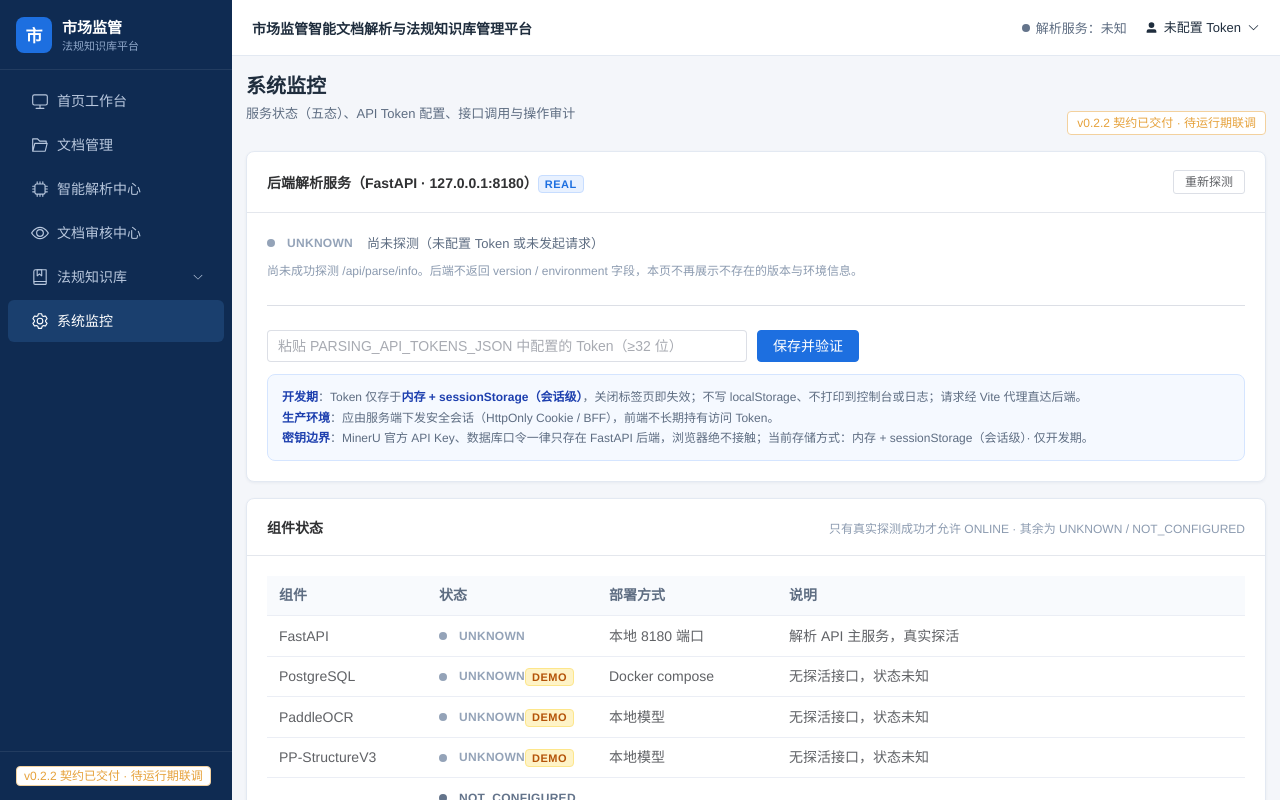
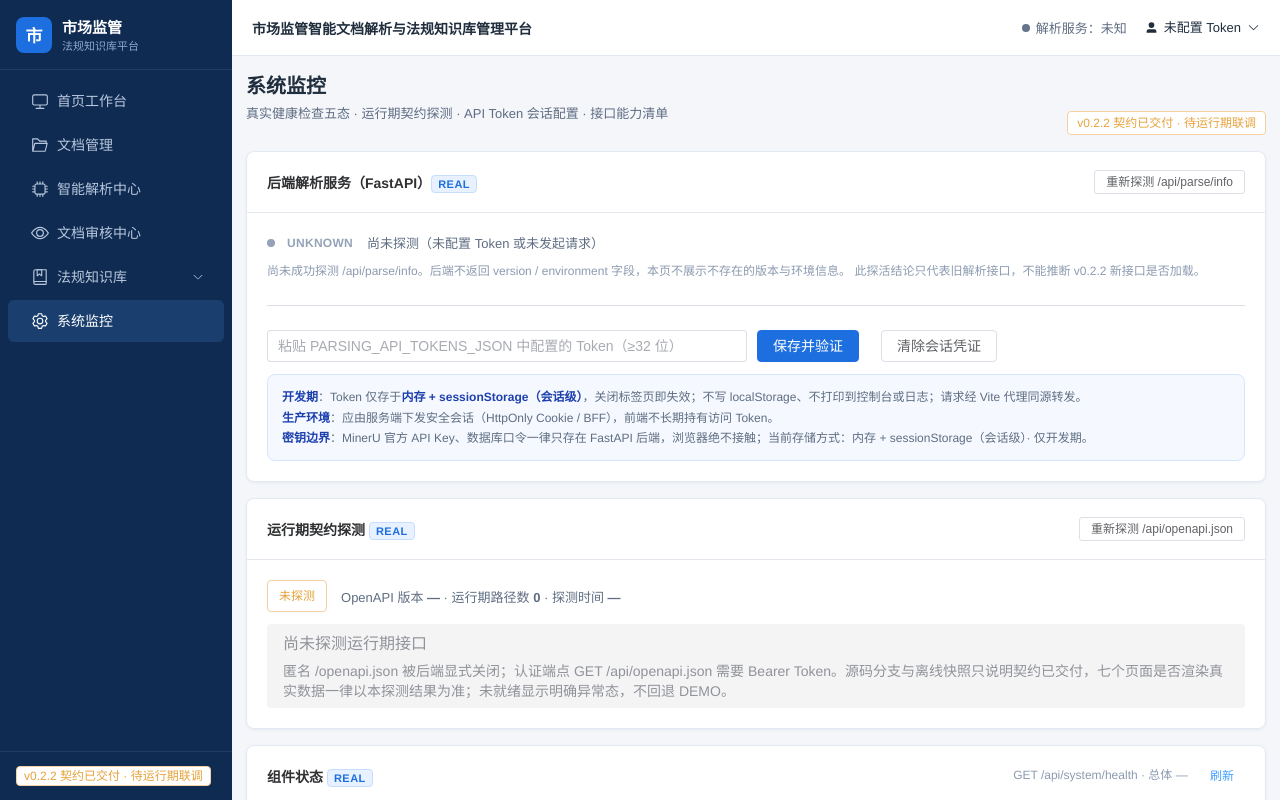
Before and after one commit to joker33338/market-regulation-platform, a Vue app in the folder frontend/: page /system in a window 1280 px wide. Built offline with nearby package versions, Linux system fonts and the light colour scheme.

Commit message:
feat(frontend): 完成系统监控真实五态与运行期契约总览

```diff
--- a/frontend/src/config/release.ts
+++ b/frontend/src/config/release.ts
@@ -27,9 +27,9 @@ export const releaseStatus = {
   /** 详细告警 */
   alertTitle: 'v0.2.2 只读接口契约已交付，活动服务尚未切换',
   alertDescription:
-    '后端已实现 22 条 HTTP 路径并通过 28 项定向测试，但 127.0.0.1:8180 当前仍运行 v0.2.1 旧镜像，新接口实测 404。前端以运行期 /api/openapi.json 探测为准，未就绪时显示明确异常态，不回退 DEMO、不伪造业务结果。正式审核写入、入库发布/回滚仍无接口，按钮保持禁用。',
+    '后端已在离线契约导出 22 个 OpenAPI 路径（另有 1 个不进入公开 schema 的认证探测端点）并通过 28 项定向测试，但 127.0.0.1:8180 当前仍运行 v0.2.1 旧镜像，新接口实测 404。前端以运行期 /api/openapi.json 探测为准，未就绪时显示明确异常态，不回退 DEMO、不伪造业务结果。正式审核写入、入库发布/回滚仍无接口，按钮保持禁用。',
   /** 独立前端全联调是否完成：需服务切换 + Token + 浏览器验证 */
   frontendIntegrated: false,
   /** 接口契约复核结论 */
-  apiContractReview: '22 条真实路径（复用 9 + 新增 15）· 8 组能力明确不支持'
+  apiContractReview: '22 个 OpenAPI 路径（复用 8 + 新增 14）＋ 1 个认证探测端点 · 按方法列举 24 行 · 8 组能力明确不支持'
 } as const
--- a/frontend/src/views/SystemView.vue
+++ b/frontend/src/views/SystemView.vue
@@ -3,17 +3,17 @@
     <div class="page-header">
       <div>
         <h1 class="page-title">系统监控</h1>
-        <p class="page-desc">服务状态（五态）、API Token 配置、接口调用与操作审计</p>
+        <p class="page-desc">真实健康检查五态 · 运行期契约探测 · API Token 会话配置 · 接口能力清单</p>
       </div>
       <el-tag type="warning" effect="plain">{{ releaseStatus.shortLabel }}</el-tag>
     </div>
 
-    <!-- FastAPI：唯一真实探测 -->
+    <!-- 旧解析服务真实探活 + Token 会话配置 -->
     <el-card shadow="never">
       <template #header>
         <div class="card-head">
-          <span>后端解析服务（FastAPI · 127.0.0.1:8180）<span class="real-badge">REAL</span></span>
-          <el-button size="small" @click="store.probeBackend()">重新探测</el-button>
+          <span>后端解析服务（FastAPI）<span class="real-badge">REAL</span></span>
+          <el-button size="small" @click="store.probeBackend()">重新探测 /api/parse/info</el-button>
         </div>
       </template>
       <div class="conn-row">
@@ -28,10 +28,11 @@
         <el-descriptions-item label="enabled">{{ store.serviceInfo.enabled }}</el-descriptions-item>
         <el-descriptions-item label="dual_engine_enabled">{{ store.serviceInfo.dual_engine_enabled }}</el-descriptions-item>
         <el-descriptions-item label="database_enabled">{{ store.serviceInfo.database_enabled }}</el-descriptions-item>
-        <el-descriptions-item label="字段来源">GET /api/parse/info</el-descriptions-item>
+        <el-descriptions-item label="字段来源">GET /api/parse/info（复用旧接口）</el-descriptions-item>
       </el-descriptions>
       <div v-else class="mr-disabled-hint" style="margin-top: 10px">
-        尚未成功探测 /api/parse/info。后端不返回 version / environment 字段，本页不再展示不存在的版本与环境信息。
+        尚未成功探测 /api/parse/info。后端不返回 version / environment 字段，本页不展示不存在的版本与环境信息。
+        此探活结论只代表旧解析接口，不能推断 v0.2.2 新接口是否加载。
       </div>
 
       <el-divider />
@@ -46,112 +47,145 @@
           @keyup.enter="saveToken"
         />
         <el-button type="primary" @click="saveToken">保存并验证</el-button>
+        <el-button @click="store.logout()">清除会话凭证</el-button>
       </div>
       <div class="security-note">
-        <div><b>开发期</b>：Token 仅存于<b>内存 + sessionStorage（会话级）</b>，关闭标签页即失效；不写 localStorage、不打印到控制台或日志；请求经 Vite 代理直达后端。</div>
+        <div><b>开发期</b>：Token 仅存于<b>内存 + sessionStorage（会话级）</b>，关闭标签页即失效；不写 localStorage、不打印到控制台或日志；请求经 Vite 代理同源转发。</div>
         <div><b>生产环境</b>：应由服务端下发安全会话（HttpOnly Cookie / BFF），前端不长期持有访问 Token。</div>
         <div><b>密钥边界</b>：MinerU 官方 API Key、数据库口令一律只存在 FastAPI 后端，浏览器绝不接触；当前存储方式：{{ tokenStorageMode }}。</div>
       </div>
     </el-card>
 
-    <!-- 六组件五态 -->
+    <!-- 运行期契约探测：源码已交付 ≠ 活动实例已加载 -->
     <el-card shadow="never" style="margin-top: 16px">
       <template #header>
         <div class="card-head">
-          <span>组件状态</span>
-          <span class="card-sub">只有真实探测成功才允许 ONLINE · 其余为 UNKNOWN / NOT_CONFIGURED</span>
+          <span>运行期契约探测 <span class="real-badge">REAL</span></span>
+          <el-button size="small" :loading="probing" @click="reprobe">重新探测 /api/openapi.json</el-button>
         </div>
       </template>
+      <div class="conn-row">
+        <el-tag :type="contractState === 'ready' ? 'success' : 'warning'" effect="plain" size="large">
+          {{ contractLabel[contractState] }}
+        </el-tag>
+        <span class="conn-note">
+          OpenAPI 版本 <b>{{ contractMeta.version || '—' }}</b> ·
+          运行期路径数 <b class="num">{{ contractMeta.pathCount }}</b> ·
+          探测时间 <b>{{ formatTime(contractMeta.probedAt) }}</b>
+        </span>
+      </div>
+      <el-alert type="info" :closable="false" style="margin-top: 12px"
+        :title="contractMeta.hint"
+        description="匿名 /openapi.json 被后端显式关闭；认证端点 GET /api/openapi.json 需要 Bearer Token。源码分支与离线快照只说明契约已交付，七个页面是否渲染真实数据一律以本探测结果为准；未就绪显示明确异常态，不回退 DEMO。" />
+    </el-card>
+
+    <!-- 组件五态：GET /api/system/health 真实响应 -->
+    <el-card shadow="never" style="margin-top: 16px">
+      <template #header>
+        <div class="card-head">
+          <span>组件状态 <span class="real-badge">REAL</span></span>
+          <span class="card-sub">
+            GET /api/system/health · 总体 {{ health.data.value?.status || '—' }}
+            <el-button text size="small" type="primary" style="margin-left: 8px" @click="health.load()">刷新</el-button>
+          </span>
+        </div>
+      </template>
+      <AsyncPanel :state="health.state.value" :error="health.error.value" empty-text="后端未返回组件状态" @retry="health.load()">
         <el-table :data="componentRows" size="default">
           <el-table-column prop="name" label="组件" width="160" />
           <el-table-column label="状态" width="170">
             <template #default="{ row }">
-            <span class="mr-state-tag" :class="`mr-state-${effectiveState(row)}`">
-              <span class="status-dot" :style="{ background: stateColorOf(effectiveState(row)) }" />
-              {{ effectiveState(row) }}
+              <span class="mr-state-tag" :class="`mr-state-${row.state}`">
+                <span class="status-dot" :style="{ background: stateColorOf(row.state) }" />{{ row.state }}
               </span>
-            <DemoBadge v-if="!row.realProbe" />
             </template>
           </el-table-column>
-        <el-table-column prop="deploy" label="部署方式" width="180" />
-        <el-table-column prop="note" label="说明" />
+          <el-table-column prop="check" label="后端检查方式" width="220" show-overflow-tooltip />
+          <el-table-column label="附加字段" width="200">
+            <template #default="{ row }">
+              <span class="mono">{{ row.extra || '—' }}</span>
+            </template>
+          </el-table-column>
+          <el-table-column prop="note" label="真实性说明" min-width="240" show-overflow-tooltip />
         </el-table>
+        <div class="mr-disabled-hint" style="margin-top: 10px">
+          仅 fastapi（请求被处理）、task_store 与 postgresql（只读查询成功）可为 ONLINE；本地模型仅文件检查 → UNKNOWN，
+          MinerU 仅配置检查 → UNKNOWN / NOT_CONFIGURED。后端不返回 DSN、Token、模型路径或异常堆栈；
+          前端不主动调用 MinerU 云端验证凭证，也不把 HTTP 200 解释为全部底层服务正常。
+        </div>
+      </AsyncPanel>
     </el-card>
 
-    <!-- 接口接入状态总览：计数直接来自 apiCapabilities，不伪造探测结果 -->
+    <!-- v0.2.2 接口能力清单：源码契约 + 明确不支持 -->
     <el-card shadow="never" style="margin-top: 16px">
       <template #header>
         <div class="card-head">
           <span>接口接入状态总览 <span class="real-badge">REAL</span></span>
           <span class="card-sub">
-            已接入 {{ realCount }} 个 · 待交付 {{ pendingCount }} 组 · 契约复核 2026-11-11（{{ releaseStatus.apiContractReview }}）
+            契约 {{ CONTRACT_ROUTES.length }} 行 · 明确不支持 {{ MISSING_CAPABILITIES.length }} 组 ·
+            {{ releaseStatus.apiContractReview }}
           </span>
         </div>
       </template>
       <el-tabs v-model="apiTab">
-        <el-tab-pane :label="`已接入（${realCount}）`" name="real">
-          <el-table :data="realApiRows" size="small">
-            <el-table-column prop="method" label="方法" width="80" />
-            <el-table-column prop="path" label="路径" min-width="290" />
-            <el-table-column prop="page" label="使用页面" min-width="180" />
+        <el-tab-pane :label="`源码契约（${CONTRACT_ROUTES.length}）`" name="routes">
+          <el-table :data="CONTRACT_ROUTES" size="small">
+            <el-table-column prop="method" label="方法" width="100" />
+            <el-table-column prop="path" label="路径" min-width="300" show-overflow-tooltip />
+            <el-table-column prop="page" label="使用页面" min-width="220" show-overflow-tooltip />
             <el-table-column label="来源" width="100">
-              <template #default><span class="real-badge">REAL</span></template>
+              <template #default="{ row }">
+                <el-tag size="small" :type="row.group === 'legacy' ? 'info' : 'success'" effect="plain">
+                  {{ row.group === 'legacy' ? '复用' : '新增' }}
+                </el-tag>
+              </template>
+            </el-table-column>
+            <el-table-column label="运行期" width="110">
+              <template #default>
+                <span :class="contractState === 'ready' ? 'run-ready' : 'run-pending'">
+                  {{ contractState === 'ready' ? '契约就绪' : '待探测' }}
+                </span>
+              </template>
             </el-table-column>
           </el-table>
         </el-tab-pane>
-        <el-tab-pane :label="`待交付（${pendingCount}）`" name="pending">
-          <el-table :data="pendingApiRows" size="small">
+        <el-tab-pane :label="`明确不支持（${MISSING_CAPABILITIES.length}）`" name="missing">
+          <el-table :data="MISSING_CAPABILITIES" size="small">
             <el-table-column label="优先级" width="90">
               <template #default="{ row }">
                 <el-tag :type="row.priority === 'P0' ? 'danger' : 'info'" size="small" effect="plain">{{ row.priority }}</el-tag>
               </template>
             </el-table-column>
-            <el-table-column prop="path" label="建议接口" min-width="300" show-overflow-tooltip />
-            <el-table-column prop="usage" label="解锁能力" min-width="220" show-overflow-tooltip />
-            <el-table-column label="状态" width="100">
-              <template #default><span class="mr-disabled-hint">未接入</span></template>
-            </el-table-column>
+            <el-table-column prop="api" label="缺失接口" min-width="320" show-overflow-tooltip />
+            <el-table-column prop="usage" label="对应业务" min-width="200" show-overflow-tooltip />
+            <el-table-column prop="impact" label="前端处理" min-width="260" show-overflow-tooltip />
           </el-table>
         </el-tab-pane>
       </el-tabs>
       <div class="mr-disabled-hint" style="margin-top: 10px">
-        本表计数取自前端能力开关 apiCapabilities，仅反映后端路由源码事实；不代表这些接口已在运行中的实例上探测成功（探活需要有效 Token）。
-        完整字段契约见 frontend/docs/frontend-api-mapping.md 与 backend-api-requirements.md。
+        本表为源码契约清单（离线 OpenAPI 22 个路径＋1 个不出现在公开 schema 中的认证探测端点，按方法列举 {{ CONTRACT_ROUTES.length }} 行），
+        <b>不代表这些接口已在活动 8180 实例上探测成功</b>。运行期结论以 /api/openapi.json 探测为准；
+        详细字段契约与实测结果见 frontend/docs/frontend-api-mapping-v0.2.2.md 与 frontend-api-integration-report.md。
       </div>
     </el-card>
 
-    <!-- 系统资源 / 接口调用 / 错误日志：接口未接入，明确标注 -->
+    <!-- 无真实 HTTP 数据源的模块：一律空态 -->
     <div class="card-grid" style="grid-template-columns: repeat(3, 1fr); margin-top: 16px">
       <el-card v-for="m in missingModules" :key="m.title" shadow="never">
-        <template #header>
-          <div class="card-head"><span>{{ m.title }}</span><DemoBadge /></div>
-        </template>
+        <template #header><div class="card-head"><span>{{ m.title }}</span><span class="card-sub">接口未实现</span></div></template>
         <el-empty :image-size="54" :description="m.hint">
           <span class="mr-disabled-hint">{{ m.api }}</span>
         </el-empty>
       </el-card>
     </div>
 
-    <!-- 操作审计 -->
     <el-card shadow="never" style="margin-top: 16px">
-      <template #header>
-        <div class="card-head">
-          <span>操作审计日志 <DemoBadge /></span>
-          <span class="card-sub">后端审计接口未接入，以下为演示记录，不代表真实发生的操作</span>
-        </div>
-      </template>
-      <el-table :data="auditLog" size="small">
-        <el-table-column prop="time" label="时间" width="160" />
-        <el-table-column prop="operator" label="操作人" width="100" />
-        <el-table-column prop="action" label="操作" width="130" />
-        <el-table-column prop="target" label="对象" min-width="240" show-overflow-tooltip />
-        <el-table-column label="结果" width="80">
-          <template #default="{ row }">
-            <span :style="{ color: row.result === '成功' ? 'var(--mr-st-success)' : 'var(--mr-st-danger)' }">{{ row.result }}</span>
-          </template>
-        </el-table-column>
-        <el-table-column prop="ip" label="来源 IP" width="120" />
-      </el-table>
+      <template #header><div class="card-head"><span>操作审计日志</span><span class="card-sub">后端未实现审计写入与查询接口</span></div></template>
+      <el-empty :image-size="54" description="无真实审计数据（接口未接入）">
+        <span class="mr-disabled-hint">
+          GET /api/system/audit-logs 未实现；v0.2.2 起不再展示演示操作记录，避免把未发生的操作伪装成已留痕。
+        </span>
+      </el-empty>
     </el-card>
 
     <el-alert
@@ -167,17 +201,29 @@
 <script setup lang="ts">
 import { computed, onMounted, ref } from 'vue'
 import { ElMessage } from 'element-plus'
-import DemoBadge from '@/components/DemoBadge.vue'
+import AsyncPanel from '@/components/AsyncPanel.vue'
 import { useAppStore } from '@/stores/app'
+import { useAsyncData } from '@/composables/useAsyncData'
 import { tokenStorageMode } from '@/api/client'
-import { apiCapabilities } from '@/api/dataSource'
+import { getSystemHealth } from '@/api/frontend'
+import {
+  contractState, contractMeta, contractLabel, probeContract,
+  CONTRACT_ROUTES, MISSING_CAPABILITIES
+} from '@/api/dataSource'
 import { releaseStatus } from '@/config/release'
-import { fetchAuditLog, type AuditRecord } from '@/api/mock/system'
-import type { ComponentState } from '@/api/types'
+import type { ComponentState, HealthResponse } from '@/api/types'
 
+/**
+ * v0.2.2 系统监控
+ * - 组件五态来自 GET /api/system/health 真实响应，不再用静态表或旧接口探活推断
+ * - 契约状态来自运行期 GET /api/openapi.json 探测，明确区分「源码已交付」与「活动实例已加载」
+ * - 接口总览采用 CONTRACT_ROUTES / MISSING_CAPABILITIES 源码清单，计数不依赖已废弃的静态能力开关
+ * - 资源监控、三类日志、操作审计均无 HTTP 实现 → 空态，零 DEMO 记录
+ */
 const store = useAppStore()
 const tokenInput = ref(store.token)
-const auditLog = ref<AuditRecord[]>([])
+const apiTab = ref('routes')
+const probing = ref(false)
 
 const STATE_COLOR: Record<ComponentState, string> = {
   ONLINE: 'var(--mr-state-online)',
@@ -186,74 +232,51 @@ const STATE_COLOR: Record<ComponentState, string> = {
   UNKNOWN: 'var(--mr-state-unknown)',
   ERROR: 'var(--mr-state-error)'
 }
-
-function stateColorOf(s: ComponentState): string {
-  return STATE_COLOR[s]
+const VALID_STATES: ComponentState[] = ['ONLINE', 'OFFLINE', 'NOT_CONFIGURED', 'UNKNOWN', 'ERROR']
+function normalizeState(value: string): ComponentState {
+  return (VALID_STATES as string[]).includes(value) ? value as ComponentState : 'UNKNOWN'
 }
+function stateColorOf(s: ComponentState): string { return STATE_COLOR[s] }
 const stateColor = computed(() => STATE_COLOR[store.apiState])
 const stateLabel = computed(() => {
-  if (store.apiState === 'ONLINE') return '真实探活成功（/api/parse/info 返回 200）'
-  if (store.apiState === 'OFFLINE') return '探活失败 — 请确认 scripts/start_parsing_app.ps1 已运行、Token 有效'
+  if (store.apiState === 'ONLINE') return '真实探活成功（/api/parse/info 返回 200）；此结论不覆盖 v0.2.2 新接口'
+  if (store.apiState === 'OFFLINE') return '探活失败 — 请确认 8180 服务已启动、Token 有效'
   return '尚未探测（未配置 Token 或未发起请求）'
 })
 
+const health = useAsyncData<HealthResponse>((signal) => getSystemHealth(signal))
+
+const CHECKABLE_ONLINE = ['fastapi', 'task_store', 'postgresql']
 interface ComponentRow {
   name: string
   state: ComponentState
-  realProbe: boolean
-  deploy: string
+  check: string
+  extra: string
   note: string
 }
-const componentRows: ComponentRow[] = [
-  { name: 'FastAPI', state: 'UNKNOWN', realProbe: true, deploy: '本地 8180 端口', note: '解析 API 主服务，真实探活' },
-  { name: 'PostgreSQL', state: 'UNKNOWN', realProbe: false, deploy: 'Docker compose', note: '无探活接口，状态未知' },
-  { name: 'PaddleOCR', state: 'UNKNOWN', realProbe: false, deploy: '本地模型', note: '无探活接口，状态未知' },
-  { name: 'PP-StructureV3', state: 'UNKNOWN', realProbe: false, deploy: '本地模型', note: '无探活接口，状态未知' },
-  { name: 'MinerU API', state: 'NOT_CONFIGURED', realProbe: false, deploy: '官方云端（仅后端调用）', note: '未从前端配置凭证，不得标为在线' },
-  { name: 'BGE-M3', state: 'UNKNOWN', realProbe: false, deploy: '本地模型', note: '无探活接口，状态未知' }
-]
-
-function effectiveState(row: ComponentRow): ComponentState {
-  return row.realProbe ? store.apiState : row.state
+const componentRows = computed<ComponentRow[]>(() =>
+  Object.entries(health.data.value?.components || {}).map(([name, c]) => {
+    const flags: string[] = []
+    if (c.model_ready !== undefined) flags.push(`model_ready=${c.model_ready}`)
+    if (c.configured !== undefined) flags.push(`configured=${c.configured}`)
+    return {
+      name,
+      state: normalizeState(c.state || ''),
+      check: c.check || '后端未返回',
+      extra: flags.join(' · '),
+      note: CHECKABLE_ONLINE.includes(name)
+        ? '真实只读查询成功才可为 ONLINE'
+        : name === 'mineru'
+          ? '仅配置检查；前端不调用云端验证'
+          : '仅本地文件检查，不代表推理服务在线'
     }
+  })
+)
 
 const missingModules = [
-  { title: '系统资源', hint: '接口未接入', api: 'GET /api/system/resources' },
-  { title: '接口调用记录', hint: '接口未接入', api: 'GET /api/system/api-logs' },
-  { title: '错误日志', hint: '接口未接入', api: 'GET /api/system/error-logs' }
-]
-
-/** 接口接入总览：计数取自能力开关，行数据来自 2026-11-11 复核的路由源码 */
-const apiTab = ref('real')
-const realCount = computed(() => Object.values(apiCapabilities).filter(Boolean).length)
-const pendingCount = computed(() => Object.values(apiCapabilities).filter((v) => !v).length)
-
-interface ApiRow { method: string; path: string; page: string }
-const realApiRows: ApiRow[] = [
-  { method: 'GET', path: '/api/parse/info', page: '工作台 / 解析中心 / 系统监控' },
-  { method: 'POST', path: '/api/parse/files', page: '文档管理（上传）' },
-  { method: 'POST', path: '/api/parse/tasks', page: '智能解析中心' },
-  { method: 'GET', path: '/api/parse/tasks/{task_id}', page: '解析中心 / 文档管理' },
-  { method: 'GET', path: '/api/parse/tasks/{task_id}/errors', page: '智能解析中心' },
-  { method: 'POST', path: '/api/parse/tasks/{task_id}/resume', page: '智能解析中心' },
-  { method: 'POST', path: '/api/parse/tasks/{task_id}/cancel', page: '智能解析中心' },
-  { method: 'GET', path: '/api/parse/tasks/{task_id}/results', page: '智能解析中心' },
-  { method: 'GET', path: '/api/parse/tasks/{task_id}/files/{file_id}/artifact', page: '智能解析中心' }
-]
-
-interface PendingApiRow { priority: 'P0' | 'P1'; path: string; usage: string }
-const pendingApiRows: PendingApiRow[] = [
-  { priority: 'P0', path: 'GET /api/parse/files/{file_id}/source', usage: '原始文件真实预览、缩略图、下载' },
-  { priority: 'P0', path: 'GET /api/documents（+ /{id}、/parse-history）', usage: '文档列表、搜索筛选分页、详情与解析历史' },
-  { priority: 'P0', path: 'GET /api/review/{doc_id}', usage: '审核详情与原始解析结果读取' },
-  { priority: 'P0', path: 'POST /api/review/{doc_id}/*（4 个写操作）', usage: '审核通过 / 退回 / 标记错误 / 保存修订' },
-  { priority: 'P1', path: 'GET /api/parse/tasks', usage: '解析任务列表与分页' },
-  { priority: 'P1', path: 'GET /api/parse/tasks/{task_id}/logs', usage: '结构化任务日志（四阶段）' },
-  { priority: 'P1', path: 'GET /api/parse/engines/status', usage: '三引擎真实五态' },
-  { priority: 'P1', path: 'GET /api/stats/overview + /trend', usage: '首页统计与趋势脱离 DEMO' },
-  { priority: 'P1', path: 'GET/POST /api/ingestion/*（5 个）', usage: '入库预检、批次、阶段状态、版本阻断' },
-  { priority: 'P1', path: 'POST /api/knowledge/search', usage: '法规检索与可追溯引用' },
-  { priority: 'P1', path: 'GET /api/system/health 等', usage: '六组件五态、资源与三类日志' }
+  { title: '系统资源', hint: '接口未实现', api: 'GET /api/system/resources' },
+  { title: '接口调用记录', hint: '接口未实现', api: 'GET /api/system/api-logs' },
+  { title: '错误日志', hint: '接口未实现', api: 'GET /api/system/error-logs' }
 ]
 
 async function saveToken() {
@@ -262,23 +285,36 @@ async function saveToken() {
     return
   }
   await store.saveToken(tokenInput.value)
-  if (store.apiState === 'ONLINE') {
-    ElMessage.success('Token 有效，后端连接成功')
+  await health.load()
+  if (store.apiState === 'ONLINE' && contractState.value === 'ready') {
+    ElMessage.success('Token 有效，旧解析接口与 v0.2.2 契约均已就绪')
+  } else if (store.apiState === 'ONLINE') {
+    ElMessage.warning('Token 有效，但活动实例未加载 v0.2.2 契约，新接口暂不可用')
   } else {
     ElMessage.warning('Token 已保存到当前会话，但未能连接后端，请确认服务已启动')
   }
 }
 
-onMounted(async () => {
-  if (store.token) store.probeBackend()
-  const { data } = await fetchAuditLog()
-  auditLog.value = data
+async function reprobe() {
+  probing.value = true
+  try {
+    await probeContract(true)
+    await health.load()
+  } finally {
+    probing.value = false
+  }
+}
+
+function formatTime(v: string) { return v ? String(v).replace('T', ' ').slice(0, 19) : '—' }
+
+onMounted(() => {
+  if (store.token) void store.probeBackend()
 })
 </script>
 
 <style scoped>
-.card-head { display: flex; justify-content: space-between; align-items: center; font-weight: 600; }
-.card-sub { font-weight: 400; font-size: 12px; color: var(--mr-text-3); }
+.card-head { display: flex; justify-content: space-between; align-items: center; font-weight: 600; gap: 12px; }
+.card-sub { font-weight: 400; font-size: 12px; color: var(--mr-text-3); margin-left: 8px; }
 .conn-row { display: flex; align-items: center; gap: 14px; flex-wrap: wrap; }
 .conn-note { font-size: 13px; color: var(--mr-text-2); }
 .token-form { display: flex; align-items: center; gap: 10px; flex-wrap: wrap; }
@@ -288,6 +324,9 @@ onMounted(async () => {
   font-size: 12px; color: var(--mr-text-2); line-height: 1.9;
 }
 .security-note b { color: #1e40af; }
+.mono { font-family: monospace; font-size: 12px; }
+.run-ready { color: var(--mr-state-online); font-size: 12px; }
+.run-pending { color: var(--mr-state-unknown); font-size: 12px; }
 @media (max-width: 1366px) {
   .security-note { line-height: 1.7; }
 }
```
Lines whose indentation alone changed are shown as unchanged.
